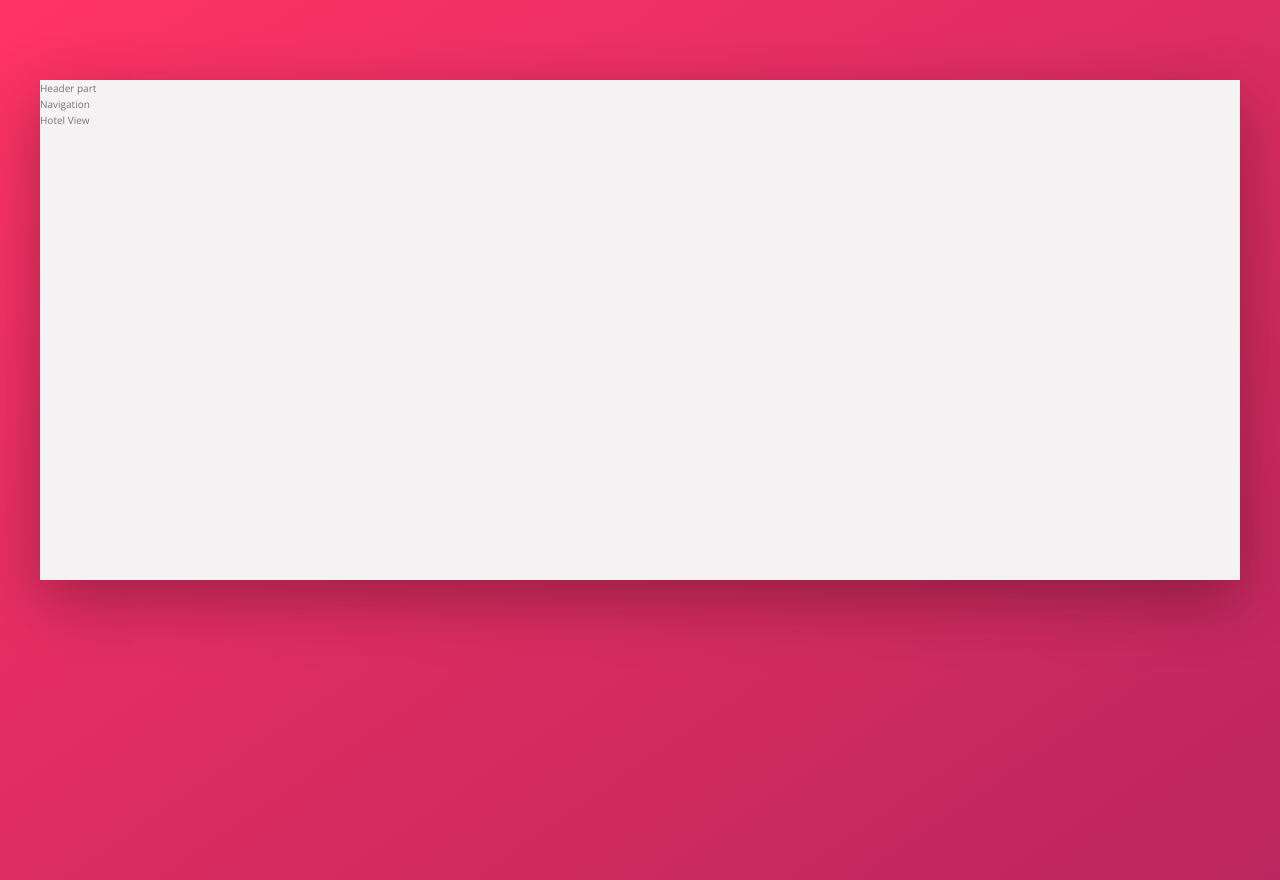
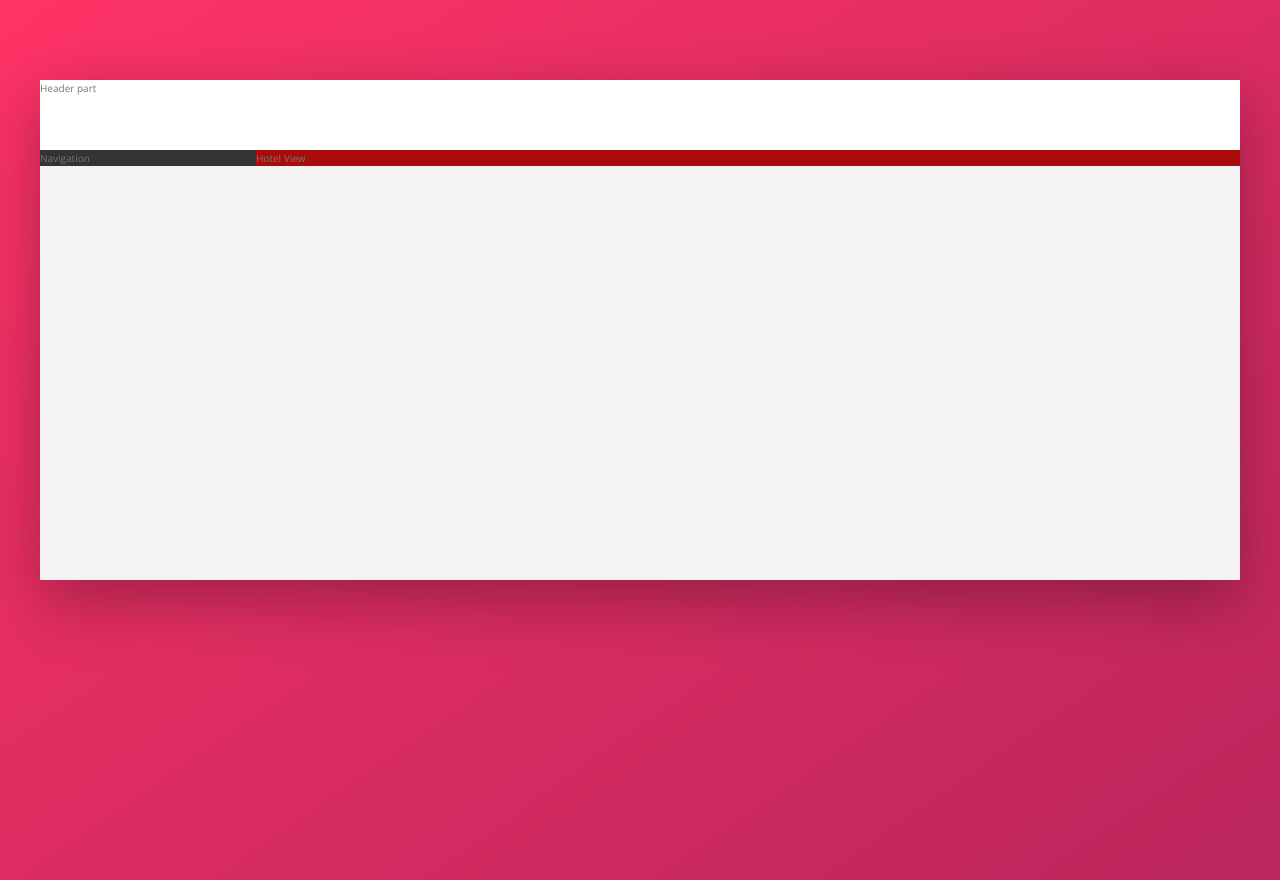
Before and after one commit to KacperLudwiczak/Trillo-CSS-Flexbox-Project-Study, a website: page index.html in a window 1280 px wide. Drawn offline with nearby package versions, Linux system fonts and the light colour scheme.

Commit message:
First Flex

```diff
--- a/css/layout.css
+++ b/css/layout.css
@@ -5,3 +5,26 @@
   box-shadow: 0 2rem 6rem rgba(0, 0, 0, 0.3);
   min-height: 50rem;
 }
+
+.header {
+  height: 7rem;
+  background-color: #fff;
+  border-bottom: var(--color-grey-light-2);
+}
+
+.content {
+  display: flex;
+}
+
+.sidebar {
+  background-color: var(--color-grey-dark-1);
+
+  flex: 0 0 18%;
+}
+
+.hotel-view {
+  background-color: #fff;
+  background-color: #aa0b0b;
+
+  flex: 1;
+}
```
